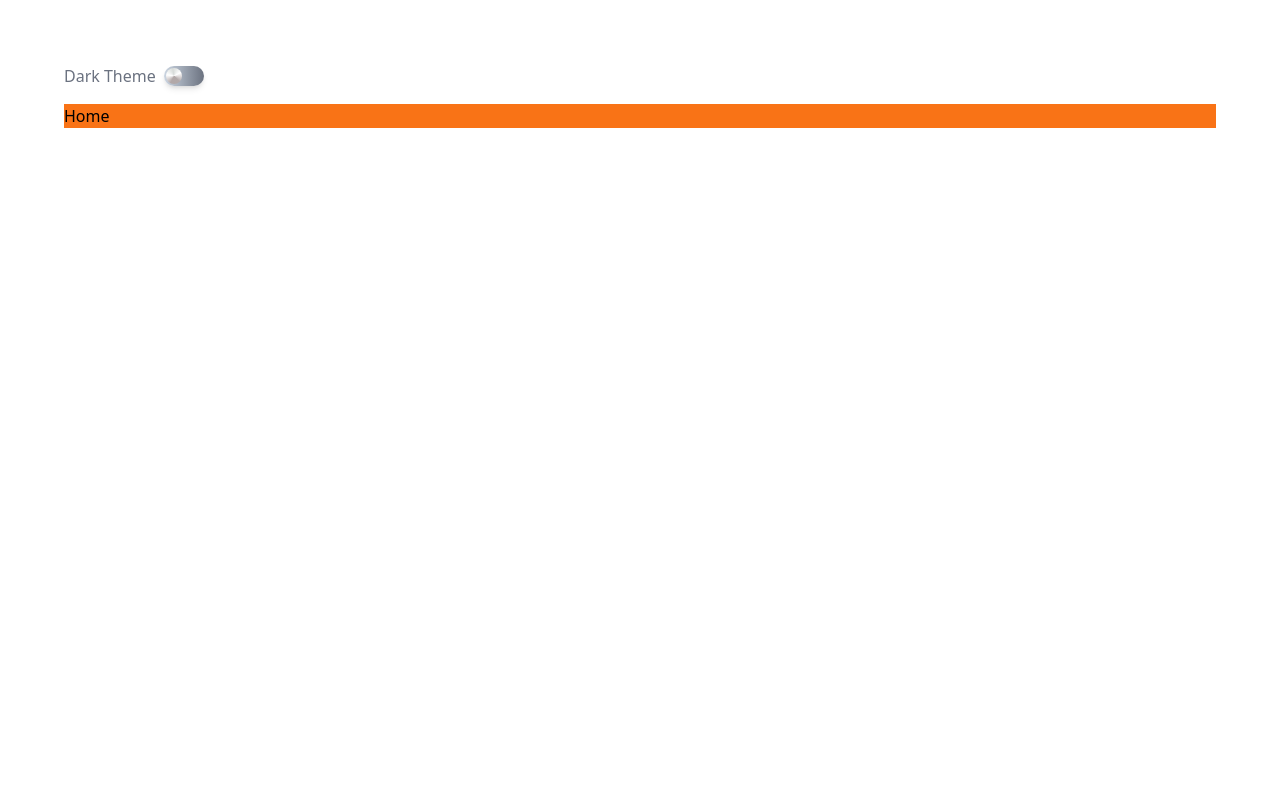
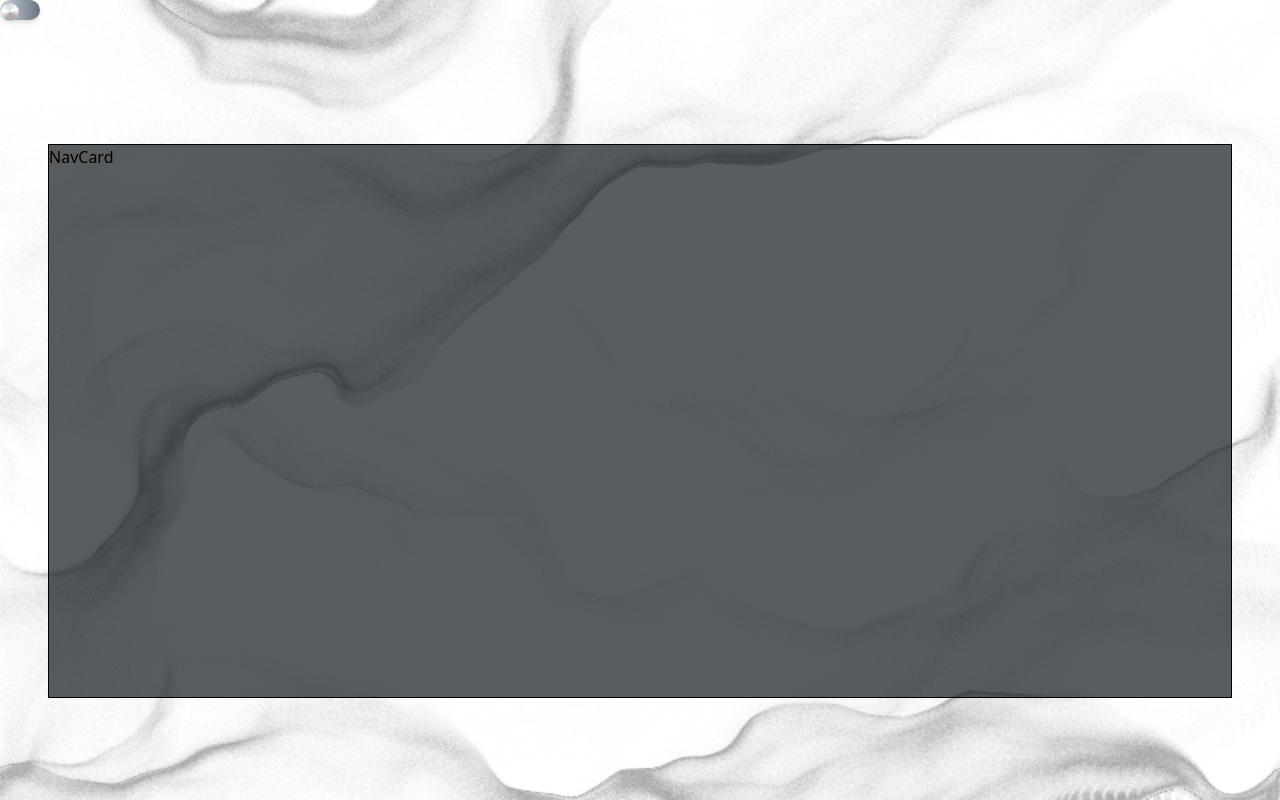
Before and after one commit to qasify/portfolio, a React (Create React App) app: page / in a window 1280 px wide. Built offline with nearby package versions, Linux system fonts and the light colour scheme; the HTML template or start-up script is replaced by a standard one.

Commit message:
main layout half code

```diff
--- a/src/App.tsx
+++ b/src/App.tsx
@@ -1,5 +1,6 @@
 import { useEffect, useState } from "react";
 import { UISwitch } from "./components";
+import NavCard from "./components/NavCard";
 
 function App() {
   const [isDarkMode, setIsDarkMode] = useState(false);
@@ -20,13 +21,24 @@ function App() {
   };
 
   return (
-    <div className="w-full h-full flex flex-col p-16 gap-4">
+    <div className="bg-background-light dark:bg-background-dark w-full h-full flex flex-col gap-4 bg-[url('./assets/images/background.png')]"
+      style={{
+        backgroundSize: 'cover',
+        backgroundPosition: 'center',
+        backgroundRepeat: 'no-repeat'
+      }}>
       <UISwitch
-        label="Dark Theme"
+        label=""
         checked={isDarkMode}
         onChange={toggleTheme}
       />
-      <div className="bg-orange-1 dark:bg-yellow-1">Home</div>
+      {/* <div className="bg-orange-1 dark:bg-yellow-1">Home</div> */}
+      <div className="h-84vh mx-0 md:mx-[3vh] lg:mx-[6vh] md:my-[8vw]"
+        style={{
+          position:'relative',
+        }}>
+        <NavCard />
+      </div>
     </div>
   );
 }
--- /dev/null
+++ b/src/components/NavCard.tsx
@@ -0,0 +1,9 @@
+import React from 'react'
+
+const NavCard = () => {
+  return (
+    <div className='h-full border border-gray-200 bg-background-dark bg-opacity-70'>NavCard</div>
+  )
+}
+
+export default NavCard
--- a/src/index.css
+++ b/src/index.css
@@ -1,3 +1,9 @@
 @tailwind base;
 @tailwind components;
 @tailwind utilities;
+
+html,
+body,
+#root {
+  height: 100%;
+}
--- a/tailwind.config.js
+++ b/tailwind.config.js
@@ -8,6 +8,11 @@ module.exports = {
       transparent: "transparent",
       white: "#ffffff",
       black: "#000000",
+
+      background:{
+        dark:'#15191C',
+        light:'#FFFFFF'
+      },
 
       // Gray
       "gray-1": "#6B7280",
@@ -158,7 +163,11 @@ module.exports = {
         dark: "#713F12",
       },
     },
-    extend: {},
+    extend: {
+      height: {
+        '84vh': '84vh',
+      },
+    },
   },
   plugins: [],
 };
```
Also changed, not shown: src/assets/images/background.png (added), src/assets/images/profile.jpg (added).
